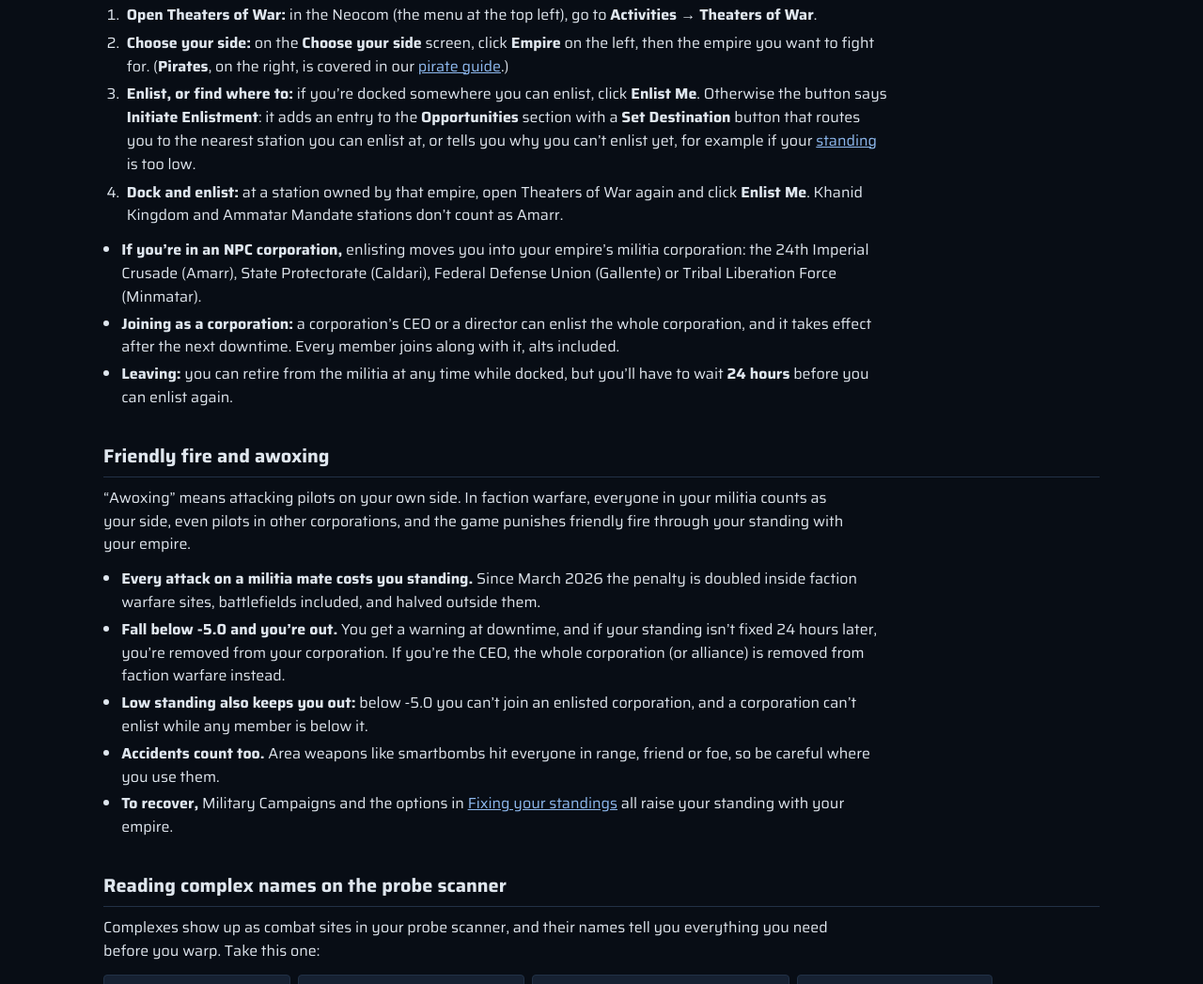
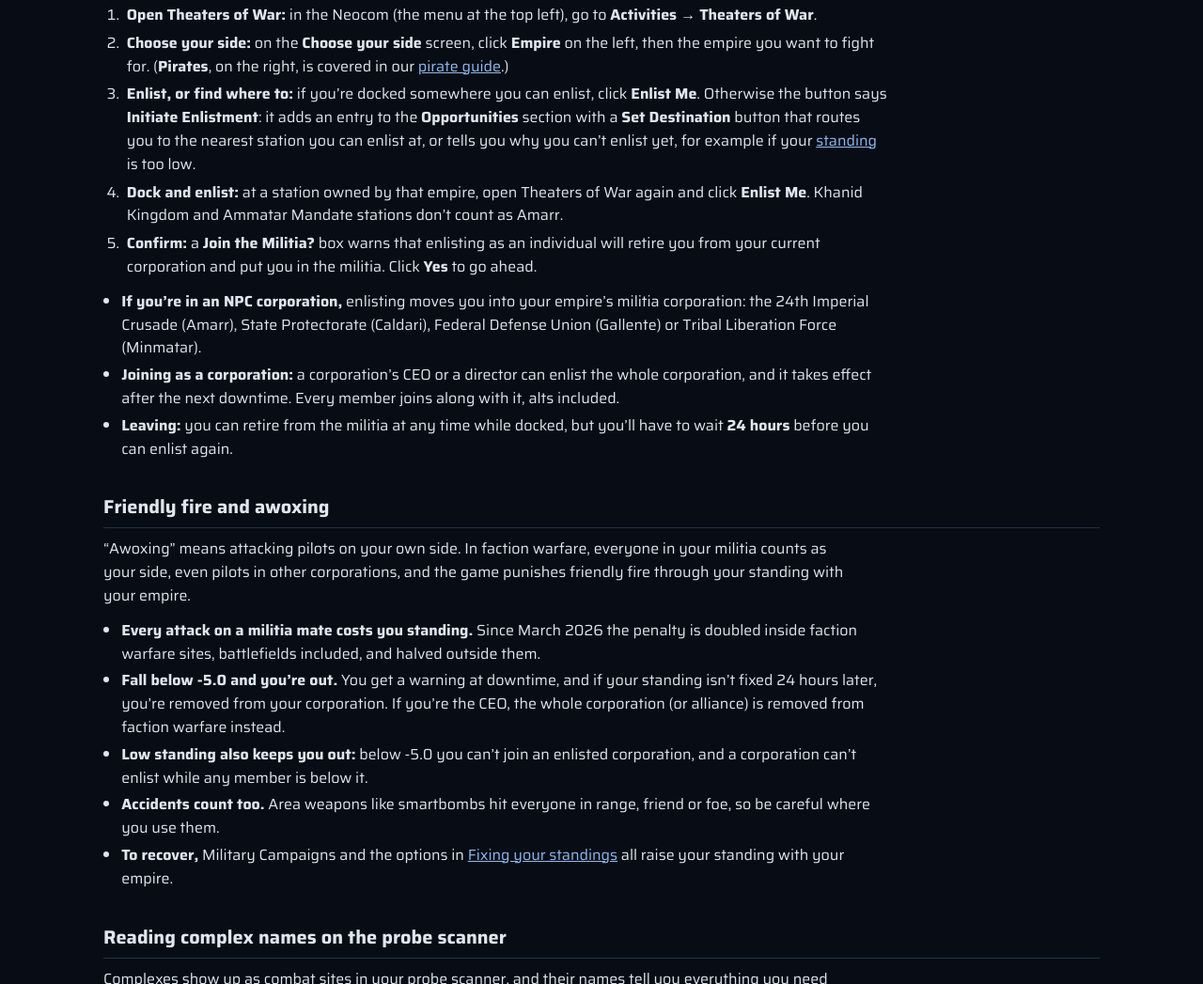
Before and after one commit to LCahst/quiet-space, a plain HTML site: page fw-guide.html in a window 1280 px wide. Shown: the part 4380-5427 px from the top of the page at 94% size. Drawn offline with Linux system fonts and the light colour scheme; a web font is replaced by a local one.

Commit message:
FW guide: add the Join the Militia? confirmation step, checked against an in-game recording

```diff
--- a/fw-guide.html
+++ b/fw-guide.html
@@ -287,6 +287,7 @@ table.agents{border-collapse:collapse;width:100%;min-width:520px;font-family:var
     <li><b>Choose your side:</b> on the <b>Choose your side</b> screen, click <b>Empire</b> on the left, then the empire you want to fight for. (<b>Pirates</b>, on the right, is covered in our <a href="pirate-guide.html#enlist">pirate guide</a>.)</li>
     <li><b>Enlist, or find where to:</b> if you’re docked somewhere you can enlist, click <b>Enlist Me</b>. Otherwise the button says <b>Initiate Enlistment</b>: it adds an entry to the <b>Opportunities</b> section with a <b>Set Destination</b> button that routes you to the nearest station you can enlist at, or tells you why you can’t enlist yet, for example if your <a href="#standing">standing</a> is too low.</li>
     <li><b>Dock and enlist:</b> at a station owned by that empire, open Theaters of War again and click <b>Enlist Me</b>. Khanid Kingdom and Ammatar Mandate stations don’t count as Amarr.</li>
+    <li><b>Confirm:</b> a <b>Join the Militia?</b> box warns that enlisting as an individual will retire you from your current corporation and put you in the militia. Click <b>Yes</b> to go ahead.</li>
   </ol>
   <ul class="points">
     <li><b>If you’re in an NPC corporation,</b> enlisting moves you into your empire’s militia corporation: the 24th Imperial Crusade (Amarr), State Protectorate (Caldari), Federal Defense Union (Gallente) or Tribal Liberation Force (Minmatar).</li>
```
